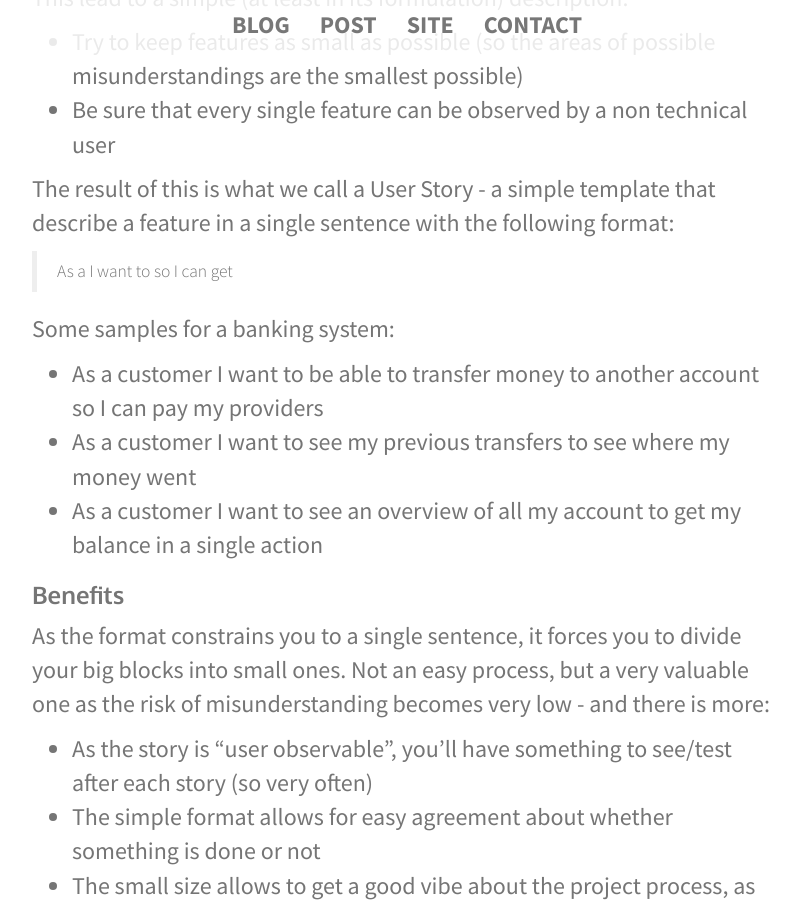
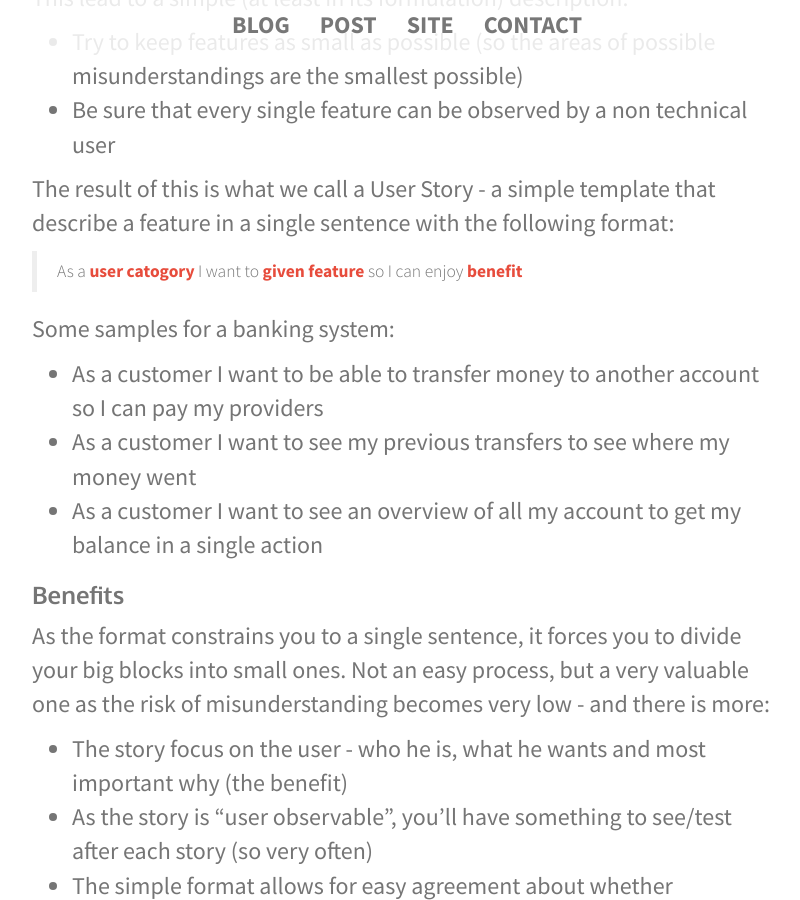
Before and after one commit to vanakenm/blog, a Jekyll site: the page built from _posts/2015-09-30-make-my-job-easier-user-stories.md, in a window 1280 px wide and 900 px high, scrolled down 1853 px. Shown: the whole window, without its empty margins (233-1033 px from the left). Built offline with Jekyll 4.4.1, drawn with Linux system fonts in a browser that asks for light colours; nearby versions of some CDN libraries; library files that are not in the unit come from our copies; comment, search, counter and statistics services are not loaded.

Commit message:
fix format

```diff
--- a/_posts/2015-09-30-make-my-job-easier-user-stories.md
+++ b/_posts/2015-09-30-make-my-job-easier-user-stories.md
@@ -47,7 +47,7 @@ This lead to a simple (at least in its formulation) description:
 
 The result of this is what we call a User Story - a simple template that describe a feature in a single sentence with the following format:
 
-> As a <user catogory> I want to <given feature> so I can get <benefit>
+> As a <em>user catogory</em> I want to <em>given feature</em> so I can enjoy <em>benefit</em>
 
 Some samples for a banking system:
 
@@ -59,6 +59,7 @@ Some samples for a banking system:
 
 As the format constrains you to a single sentence, it forces you to divide your big blocks into small ones. Not an easy process, but a very valuable one as the risk of misunderstanding becomes very low - and there is more:
 
+* The story focus on the user - who he is, what he wants and most important why (the benefit)
 * As the story is "user observable", you'll have something to see/test after each story (so very often)
 * The simple format allows for easy agreement about whether something is done or not
 * The small size allows to get a good vibe about the project process, as stories are typicall developed in a couple of days.
```
